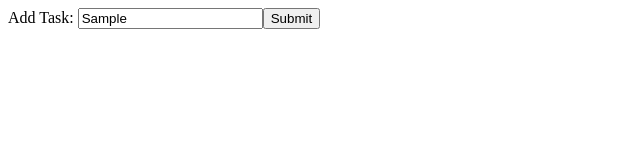
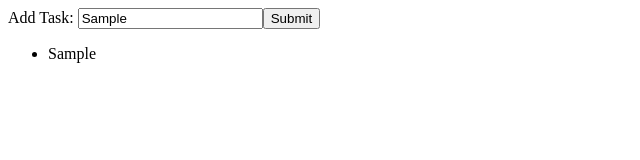
Before and after one commit to aaronlmjohnson/React-Task-List, a React (Create React App) app: page / in a window 1280 px wide. Both pictures are taken after typing "Sample" into the empty fields and a click on the input 291 px from the left and 18 px from the top of the page. Shown: the top 160 px of the page, without its empty margins (0-640 px from the left). Built offline with nearby package versions, Linux system fonts and the light colour scheme.

Commit message:
added ability to add tasks to screen via input field

```diff
--- a/src/App.js
+++ b/src/App.js
@@ -1,5 +1,5 @@
 import React, { Component } from "react";
-
+import Overview from './components/Overview';
 class App extends Component {
   constructor(props){
     super(props);
@@ -14,9 +14,9 @@ class App extends Component {
   addTask(e){
     e.preventDefault();
     const task = document.getElementById('add-task').value;
-
     //updater function to add new task to tasks array
     this.setState(prevState => ({ tasks: [...prevState.tasks, task] }));
+
 
   }
 
@@ -29,8 +29,12 @@ class App extends Component {
           <input type='text' id='add-task' name='add-task'/>
           <input onClick = { this.addTask }type='submit' id='submit'/>
         </div>
-
       </form>
+      <ul id="tasks">
+          {this.state.tasks.map((item)=>{
+            return <Overview task = { item }/>
+          })}
+      </ul>
     </div>);
   }
 }
--- a/src/components/Overview.js
+++ b/src/components/Overview.js
@@ -0,0 +1,15 @@
+import React, { Component } from "react";
+
+class Overview extends Component {
+    constructor(props){
+        super(props);
+    }
+
+    render(){
+        // const { task } = this.props.task;
+        // console.log(task);
+       return <li className=''> {this.props.task}</li>
+    }
+}
+
+export default Overview
```
Also changed, not shown: src/TODO.txt.
